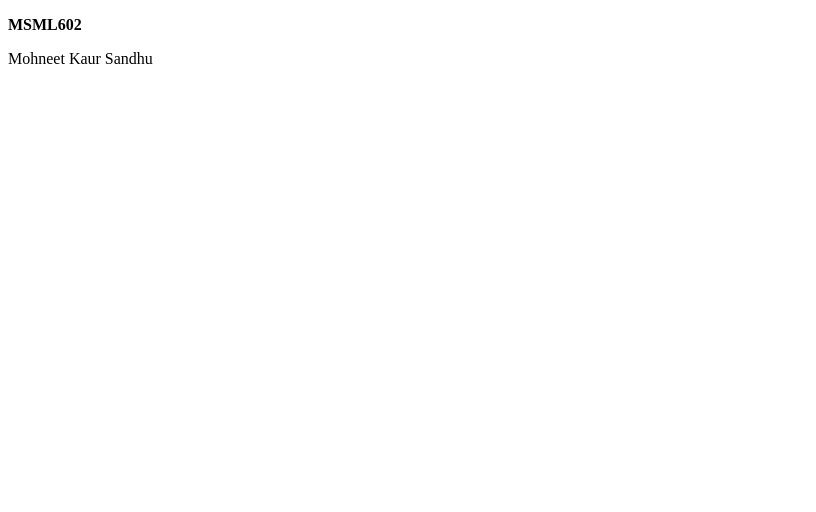
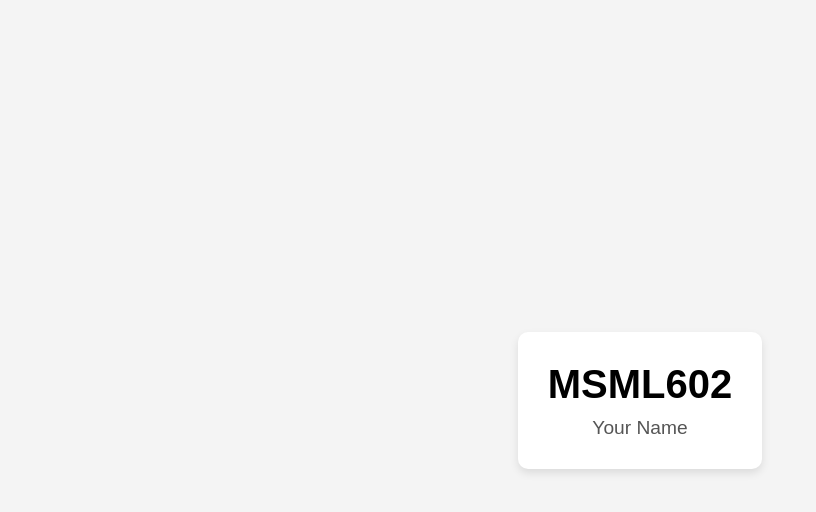
Before and after one commit to MohneetKaur/MohneetKaur.github.io, a plain HTML site: page index.html in a window 1280 px wide. Shown: the whole page, without its empty margins (0-816 px from the left). Drawn offline with Linux system fonts and the light colour scheme.

Commit message:
Update index.html

```diff
--- a/index.html
+++ b/index.html
@@ -1,10 +1,42 @@
 <!DOCTYPE html>
-<html>
+<html lang="en">
 <head>
+    <meta charset="UTF-8">
+    <meta http-equiv="X-UA-Compatible" content="IE=edge">
+    <meta name="viewport" content="width=device-width, initial-scale=1.0">
     <title>MSML602 GitHub Page</title>
+    <style>
+        body {
+            font-family: Arial, sans-serif;
+            background-color: #f4f4f4;
+            display: flex;
+            justify-content: center;
+            align-items: center;
+            height: 100vh;
+            margin: 0;
+        }
+        .container {
+            background-color: white;
+            padding: 30px;
+            border-radius: 10px;
+            box-shadow: 0 4px 8px rgba(0, 0, 0, 0.1);
+            text-align: center;
+        }
+        h1 {
+            font-size: 2.5em;
+            margin: 0;
+        }
+        p {
+            font-size: 1.2em;
+            margin: 10px 0 0;
+            color: #555;
+        }
+    </style>
 </head>
 <body>
-    <p><strong>MSML602</strong></p>
-    <p>Mohneet Kaur Sandhu</p>
+    <div class="container">
+        <h1><strong>MSML602</strong></h1>
+        <p>Your Name</p>
+    </div>
 </body>
 </html>
```
